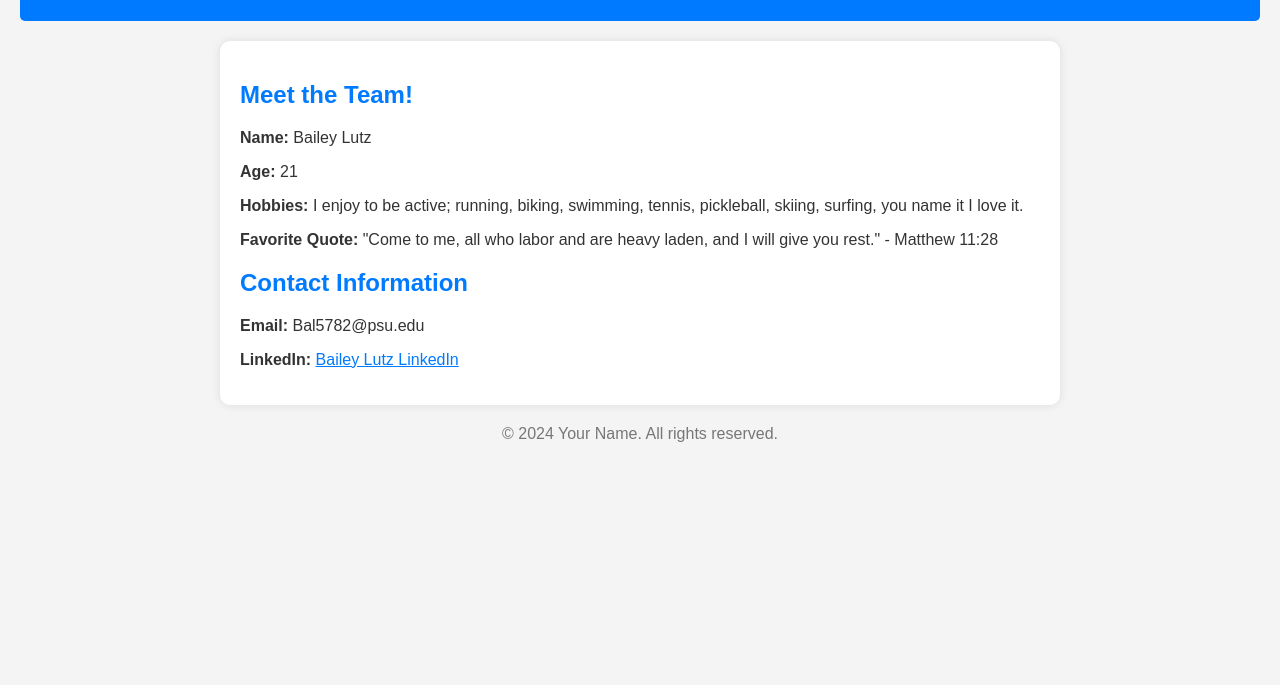
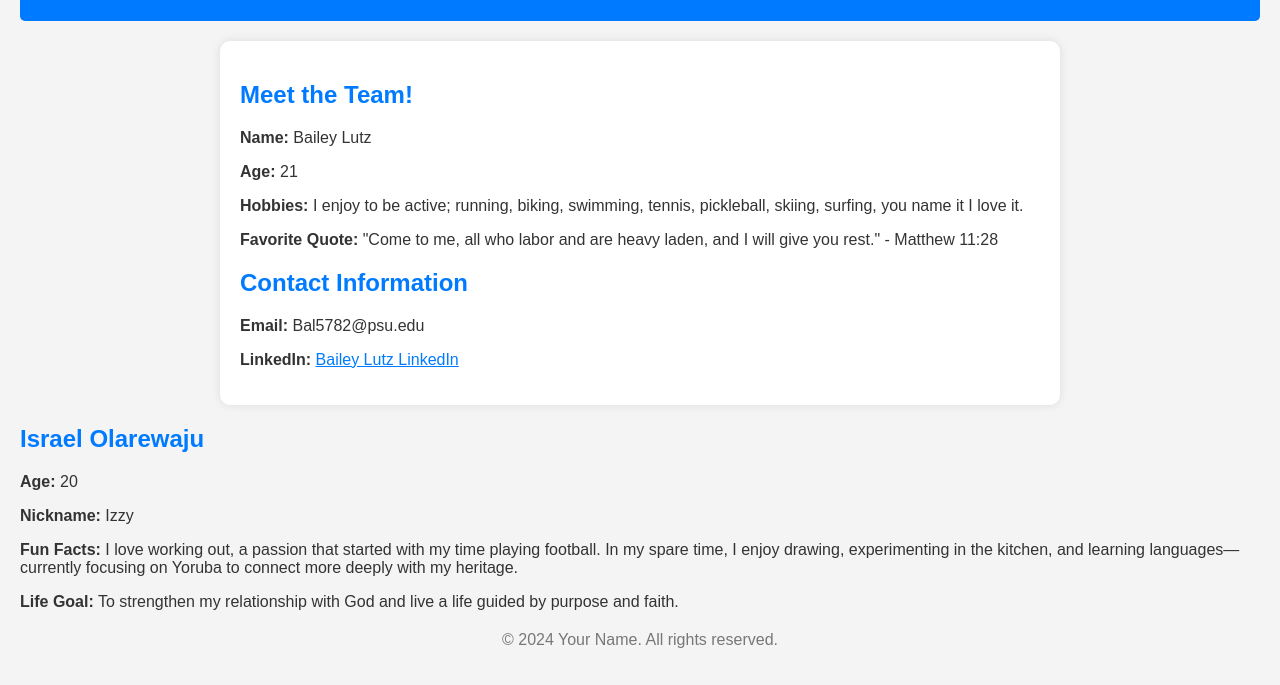
Before and after one commit to Bail0071/Website-design-, a plain HTML site: page about.html in a window 1280 px wide. Shown: the part 119-804 px from the top of the page. Drawn offline with Linux system fonts and the light colour scheme.

Commit message:
Update about.html

```diff
--- a/about.html
+++ b/about.html
@@ -27,6 +27,13 @@
     </section>
   </main>
 
+  <h2 style="color: #007BFF;">Israel Olarewaju</h2>
+  <p><strong>Age:</strong> 20</p>
+  <p><strong>Nickname:</strong> Izzy</p>
+  <p><strong>Fun Facts:</strong> I love working out, a passion that started with my time playing football. In my spare time, I enjoy drawing, experimenting in the kitchen, and learning languages—currently focusing on Yoruba to connect more deeply with my heritage.</p>
+  <p><strong>Life Goal:</strong> To strengthen my relationship with God and live a life guided by purpose and faith.</p>
+ </section>
+
   <footer style="text-align: center; margin-top: 20px; color: #777;">
     <p>&copy; 2024 Your Name. All rights reserved.</p>
   </footer>
```
